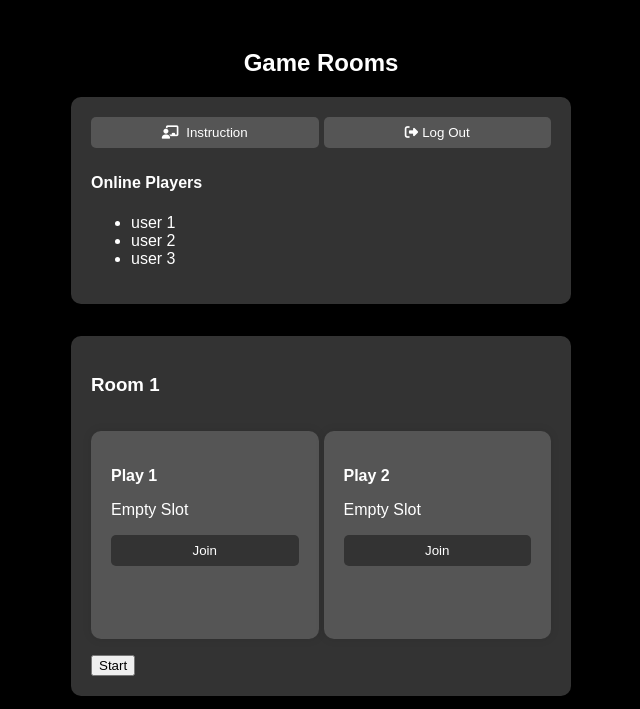
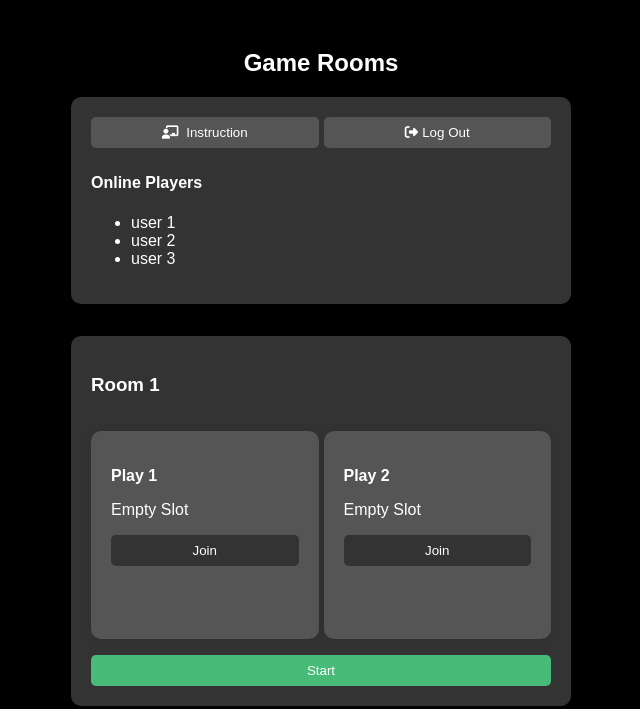
Before and after one commit to SSam0419/COMP4021, a website: page public/pages/game-rooms/game-rooms.html in a window 1280 px wide. Shown: the part 90-799 px from the top of the page, without its empty margins (319-959 px from the left). Drawn offline with nearby package versions, Linux system fonts and the light colour scheme; no server answers; files whose address does not match are found by name.

Commit message:
add style to start button

```diff
--- a/public/pages/global.css
+++ b/public/pages/global.css
@@ -43,6 +43,15 @@ body {
   color: #fff;
   background-color: #555;
 }
+.success-button {
+  width: 100%;
+  padding: 0.5rem;
+  border: none;
+  border-radius: 5px;
+  cursor: pointer;
+  color: #fff;
+  background-color: #48bb78;
+}
 
 .text-success {
   color: #48bb78;
--- a/public/scripts/authentication.js
+++ b/public/scripts/authentication.js
@@ -67,7 +67,6 @@ const Authentication = (function () {
         return res.json();
       })
       .then((json) => {
-        console.log(json);
         if (json.status === "success") {
           window.location.href = "/";
           Socket.signOut();
--- a/public/scripts/socket.js
+++ b/public/scripts/socket.js
@@ -17,28 +17,24 @@ const Socket = (function () {
     socket.on("online players", (message) => {
       if (!GameRooms) return;
       const onlinePlayers = JSON.parse(message);
-      console.log(onlinePlayers);
       GameRooms.updateOnlinePlayers(onlinePlayers);
     });
 
     socket.on("game rooms", (message) => {
       if (!GameRooms) return;
       const gameRooms = JSON.parse(message);
-      console.log(gameRooms);
       GameRooms.updateGameRooms(gameRooms);
     });
 
     socket.on("room joint", (message) => {
       if (!GameRooms) return;
       const gameRooms = JSON.parse(message);
-      console.log(gameRooms);
       GameRooms.updateGameRooms(gameRooms);
     });
 
     socket.on("game config", (message) => {
       if (!GameroomConfig) return;
       const { roomNum, player } = JSON.parse(message);
-      console.log("Room Number: " + roomNum);
       GameroomConfig.setConfig(roomNum, player);
     });
 
```
Also changed, not shown: public/scripts/ui/sign-in.js (+4 -3 lines).
